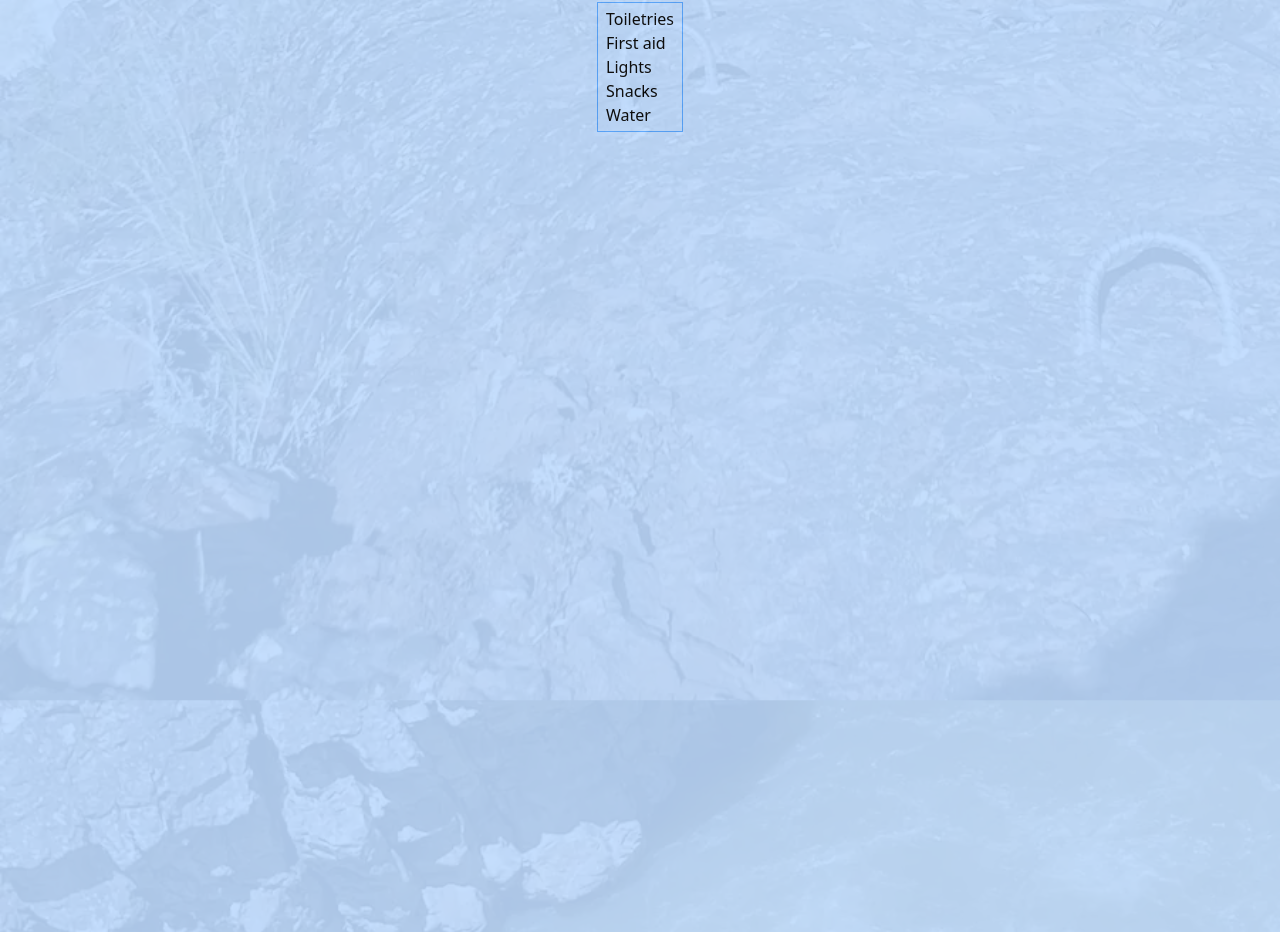
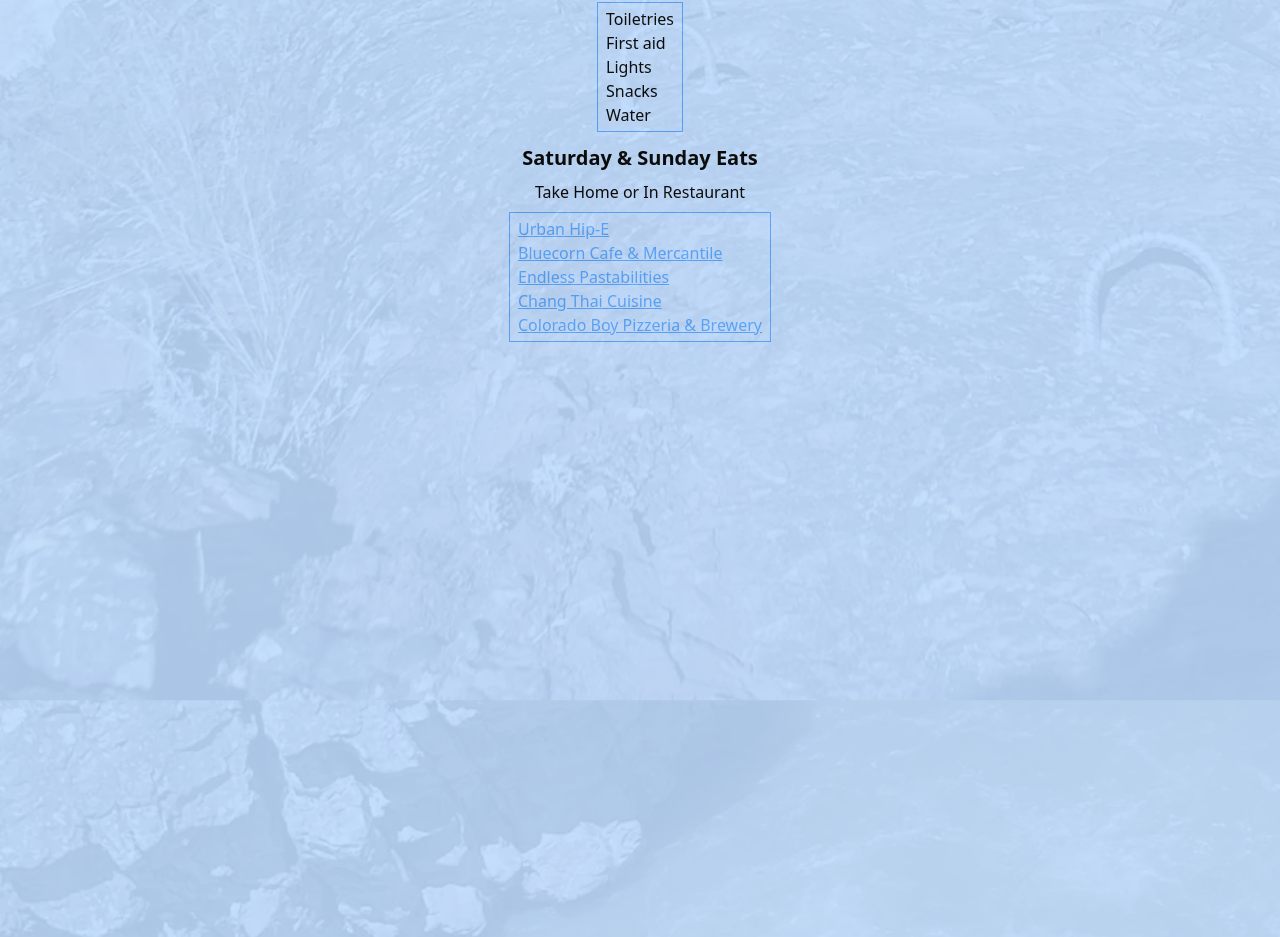
Before and after one commit to carltonj2000/vite-ouray-telluride, a React (Vite) app: page / in a window 1280 px wide. Shown: the part 1006-1943 px from the top of the page. Built offline with nearby package versions, Linux system fonts and the light colour scheme.

Commit message:
add eats

```diff
--- a/src/App.tsx
+++ b/src/App.tsx
@@ -161,6 +161,43 @@
             </tr>
           </tbody>
         </table>
+        <h2 className="font-semibold mt-3 mb-2 text-xl">Saturday &amp; Sunday Eats</h2>
+        <p className="mb-2">Take Home or In Restaurant</p>
+        <table className="pt-2 border-collapse border border-blue-800">
+          <tbody>
+            <tr>
+              <td className="border border-blue-400 px-2 py-1">
+                <ul>
+                  <li>
+                    <a href="https://www.urbanhip-e.com/" className="underline text-blue-400">
+                      Urban Hip-E
+                    </a>
+                  </li>
+                  <li>
+                    <a href="https://www.bluecorncafemontrose.com/" className="underline text-blue-400">
+                      Bluecorn Cafe &amp; Mercantile
+                    </a>
+                  </li>
+                  <li>
+                    <a href="https://mypastabilities.com/" className="underline text-blue-400">
+                      Endless Pastabilities
+                    </a>
+                  </li>
+                  <li>
+                    <a href="https://www.chang-thaicuisine.com/" className="underline text-blue-400">
+                      Chang Thai Cuisine
+                    </a>
+                  </li>
+                  <li>
+                    <a href="https://coloradoboymontrose.com/" className="underline text-blue-400">
+                      Colorado Boy Pizzeria &amp; Brewery
+                    </a>
+                  </li>
+                </ul>
+              </td>
+            </tr>
+          </tbody>
+        </table>
       </div>
       <div className="bg-blue-200 opacity-90 h-full"></div>
     </>
```
